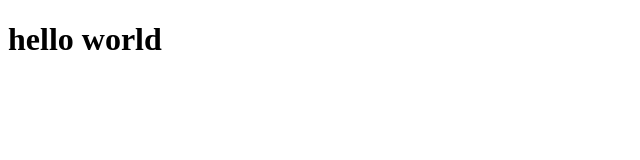
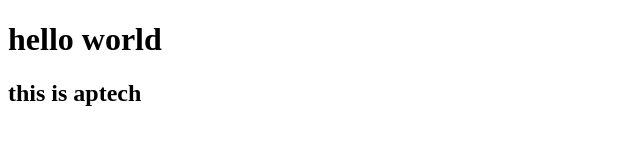
Before and after one commit to shahzadmalik4/myzone, a plain HTML site: page index.html in a window 1280 px wide. Shown: the whole page, without its empty margins (0-640 px from the left). Drawn offline with Linux system fonts and the light colour scheme.

Commit message:
myupdated

```diff
--- a/index.html
+++ b/index.html
@@ -8,5 +8,6 @@
 </head>
 <body>
     <h1>hello world</h1>
+    <h2>this is aptech</h2>
 </body>
 </html>
```
